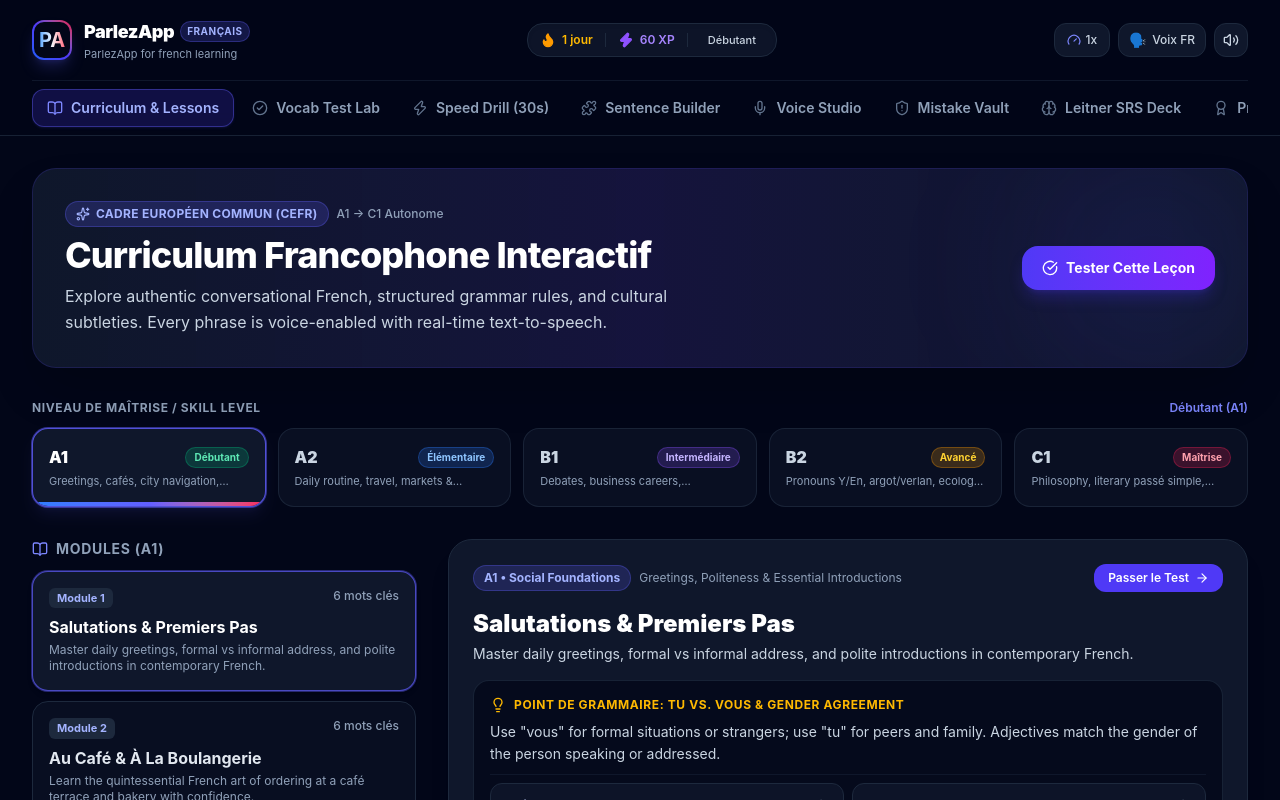
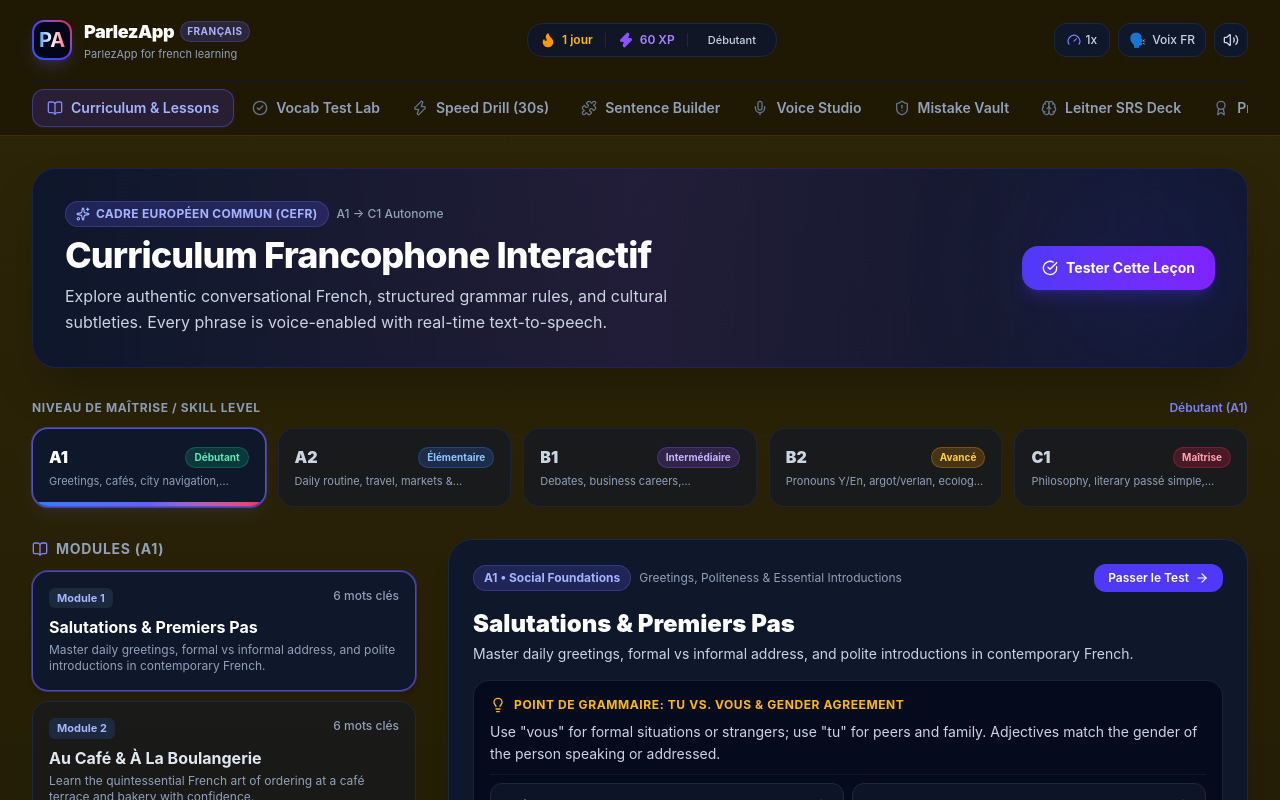
Before and after one commit to anandcom-pixel/parlez-app, a React (Vite) app: page / in a window 1280 px wide. Shown: the top 800 px of the page. Built offline with nearby package versions, Linux system fonts and the light colour scheme.

Commit message:
Update layout and style background color to soft yellow

```diff
--- a/index.html
+++ b/index.html
@@ -10,7 +10,7 @@
     <link rel="preconnect" href="https://fonts.gstatic.com" crossorigin>
     <link href="https://fonts.googleapis.com/css2?family=Plus+Jakarta+Sans:wght@400;500;600;700;800;900&display=swap" rel="stylesheet">
   </head>
-  <body class="bg-slate-950 text-slate-100 antialiased selection:bg-indigo-500 selection:text-white">
+  <body class="bg-[#262007] text-slate-100 antialiased selection:bg-amber-400 selection:text-slate-950">
     <div id="root"></div>
     <script type="module" src="/src/main.tsx"></script>
   </body>
--- a/src/App.tsx
+++ b/src/App.tsx
@@ -70,7 +70,7 @@ export function App() {
   };
 
   return (
-    <div className="min-h-screen bg-slate-950 text-slate-100 flex flex-col font-sans selection:bg-indigo-500 selection:text-white">
+    <div className="min-h-screen bg-gradient-to-b from-[#2e2608] via-[#1f1905] to-[#141003] text-slate-100 flex flex-col font-sans selection:bg-amber-400 selection:text-slate-950">
       {/* Top Navbar */}
       <Navbar
         activeTab={activeTab}
@@ -143,7 +143,7 @@ export function App() {
       </main>
 
       {/* Footer */}
-      <footer className="border-t border-slate-900 bg-slate-950/80 py-8 px-4 text-center text-xs text-slate-500">
+      <footer className="border-t border-amber-950/80 bg-[#141003]/95 py-8 px-4 text-center text-xs text-slate-400">
         <div className="max-w-7xl mx-auto flex flex-col sm:flex-row items-center justify-between gap-4">
           <div className="flex items-center gap-2">
             <span className="font-bold text-slate-300">ParlezApp for french learning</span>
--- a/src/components/Navbar.tsx
+++ b/src/components/Navbar.tsx
@@ -74,7 +74,7 @@ export const Navbar: React.FC<NavbarProps> = ({
   ] as const;
 
   return (
-    <header className="sticky top-0 z-40 bg-slate-950/85 backdrop-blur-md border-b border-slate-800/80 transition-all">
+    <header className="sticky top-0 z-40 bg-[#1f1905]/90 backdrop-blur-md border-b border-amber-900/50 transition-all">
       <div className="max-w-7xl mx-auto px-4 sm:px-6 lg:px-8">
         <div className="flex items-center justify-between h-16 sm:h-20 gap-2">
           {/* Logo */}
--- a/src/index.css
+++ b/src/index.css
@@ -9,7 +9,7 @@
     font-family: -apple-system, BlinkMacSystemFont, "Segoe UI", Roboto, "Helvetica Neue", Arial, sans-serif;
     -webkit-font-smoothing: antialiased;
     -moz-osx-font-smoothing: grayscale;
-    background-color: #0b0f19;
+    background-color: #262007;
     color: #f3f4f6;
   }
 }
```
